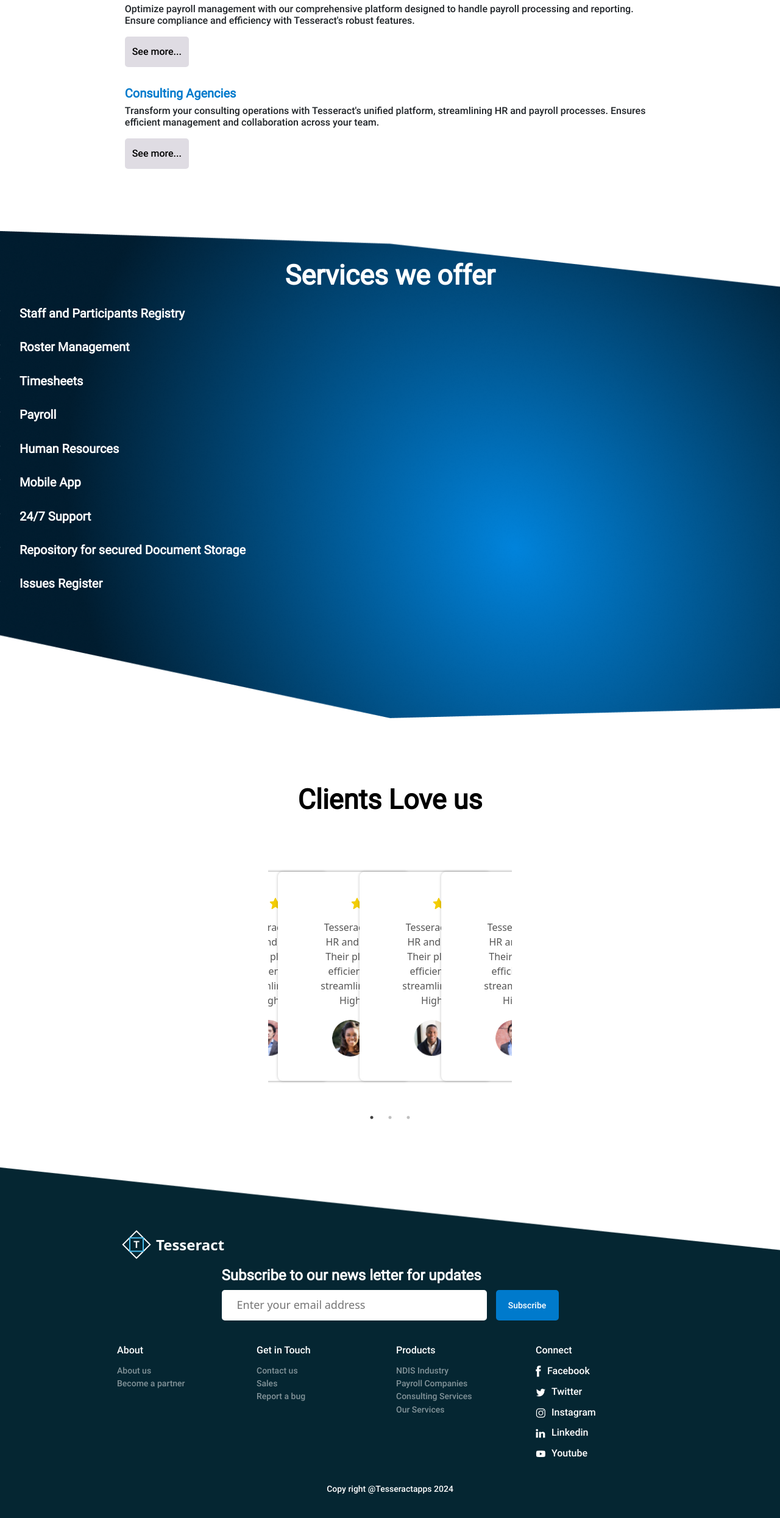
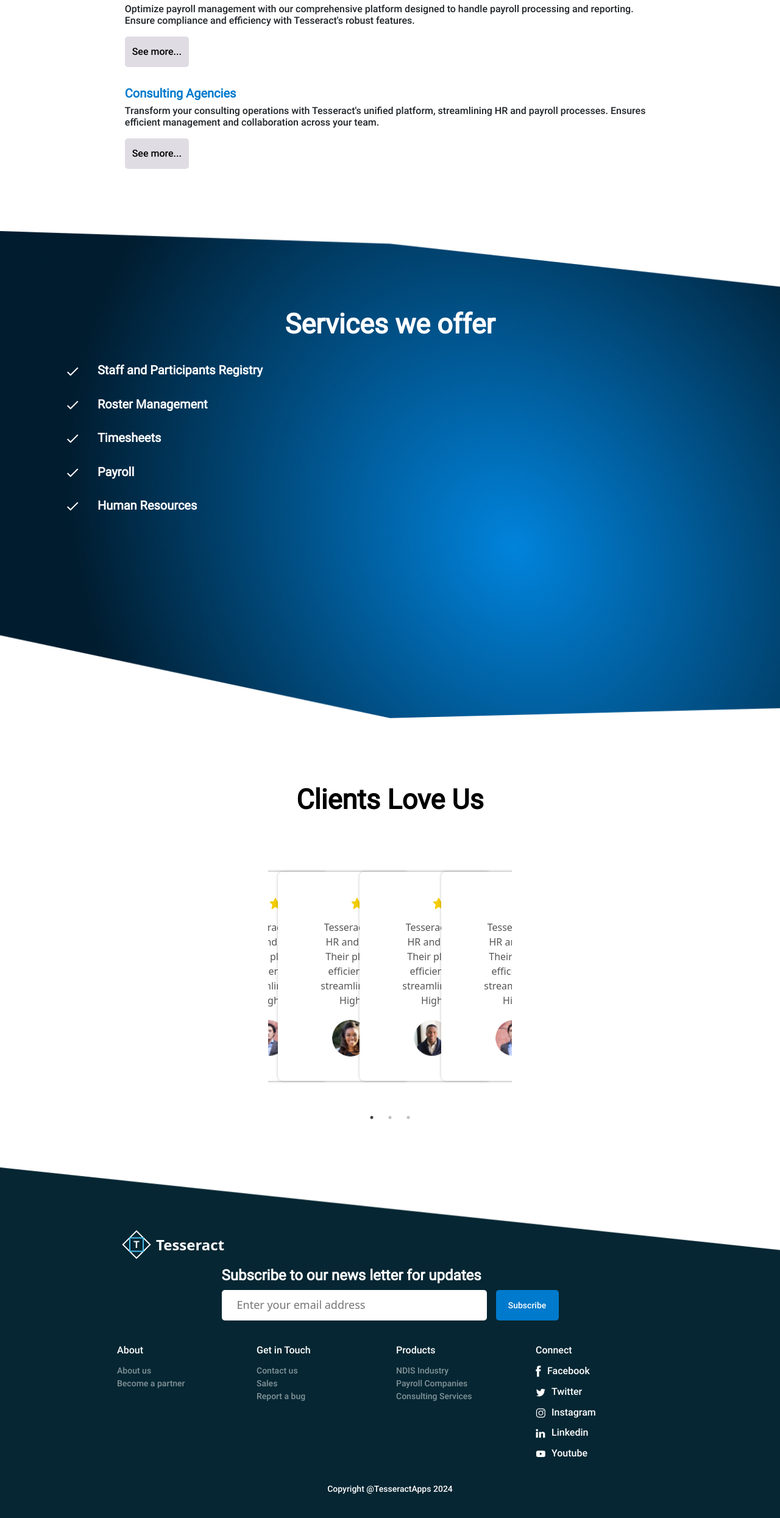
Before and after one commit to krishnakanthTM/tesseract, a React (Create React App) app: page / in a window 1280 px wide. Shown: the part 1396-3886 px from the top of the page at 61% size. Built offline with nearby package versions, Linux system fonts and the light colour scheme.

Commit message:
review suggestions

```diff
--- a/src/App/Components/Footer/Footer.jsx
+++ b/src/App/Components/Footer/Footer.jsx
@@ -59,7 +59,7 @@
           </div>
           <div className="footer-items" onClick={() => navigate("/Products/Payroll")}>Payroll Companies</div>
           <div className="footer-items" onClick={() => navigate("/Products/Consultancy")}>Consulting Services</div>
-          <div className="footer-items">Our Services</div>
+          {/* <div className="footer-items">Our Services</div> */}
         </div>
         <div className="footer-connect">
           <div className="footer-heading">Connect</div>
@@ -86,7 +86,7 @@
         </div>
       </div>
       <div className="footer-copyrights">
-        <p>Copy right @Tesseractapps 2024</p>
+        <p>Copyright @TesseractApps 2024</p>
       </div>
     </div>
   );
--- a/src/App/Pages/Home/HomePage.jsx
+++ b/src/App/Pages/Home/HomePage.jsx
@@ -120,7 +120,7 @@
       <div className="HomeServices">
         <img src={homeServiceBackground} alt="homeServiceBackground" className="HomeServices__background" />
           <h1>Services we offer</h1>
-        <div className="HomeServices__container">
+        {/* <div className="HomeServices__container"> */}
           <div className="HomeServices__content">
             <div className="HomeServices__column1">
             <div className="HomeServices__item">
@@ -143,7 +143,7 @@
                 <span><img src={vector} alt="tickMark" />&nbsp;&nbsp;&nbsp;</span>
                 Human Resources
             </div>
-            <div className="HomeServices__item">
+            {/* <div className="HomeServices__item">
                 <span><img src={vector} alt="tickMark" />&nbsp;&nbsp;&nbsp;</span>
                 Mobile App
             </div>
@@ -158,7 +158,7 @@
             <div className="HomeServices__item">
                 <span><img src={vector} alt="tickMark" />&nbsp;&nbsp;&nbsp;</span>
                 Issues Register
-            </div>
+            </div> */}
         </div>
         <div className="HomeServices__column2">
             <div className="HomeServices__item">
@@ -178,7 +178,7 @@
                 Issues Register
             </div>
         </div>
-    </div>
+    {/* </div> */}
         </div>
         {/* <img src={rectangleIpad1} alt="rectangleIpad1" className="rectangleIpad1" />
         <img src={rectangleIpad2} alt="rectangleIpad2" className="rectangleIpad2" />
@@ -191,7 +191,7 @@
       {/* Client Container */}
       <div className="HomeClients">
         <div className="HomeClients__header">
-          <h1>Clients Love us</h1>
+          <h1>Clients Love Us</h1>
           {/* <p>Problems trying to resolve the conflict between the two major realms of employment solutions.</p> */}
         </div>
         <div className="HomeClients__container">
--- a/src/App/Pages/Home/HomePage.scss
+++ b/src/App/Pages/Home/HomePage.scss
@@ -182,7 +182,7 @@
         font-weight: 700;
         line-height: 52.73px;
         text-align: center;
-        padding-top: 3rem;
+        padding-top: 8rem;
     }
 
     &__background {
@@ -204,8 +204,9 @@
         display: flex;
         justify-content: center;
         align-items: center;
-        /* height: 58vh; */
-        position: absolute;
+        height: 38vh;
+        //  height: 58vh;
+        //  position: absolute;
         padding: 0 20px;
     }
 
--- a/src/App/Pages/Pricing/Pricing.jsx
+++ b/src/App/Pages/Pricing/Pricing.jsx
@@ -17,10 +17,11 @@
       {/* Section-1 */}
       <div className="Pricing-Section-1">
         <div className="pricingHeading">
-          "The best price is not always the lowest price. It's the price
-          accompanied by the best value, service, and quality."
+          {/* "The best price is not always the lowest price. It's the price
+          accompanied by the best value, service, and quality." */}
+          "Choose the right plan for you... Get strated with the plan that suits you.."
         </div>
-        <div className="pricingText">
+        {/* <div className="pricingText">
           At Tesseract, we believe in transparent and competitive pricing. Our
           goal is to offer cost- effective solutions that meet your needs while
           ensuring the highest quality of service. We understand that every
@@ -29,7 +30,7 @@
           trust us to provide fair and clear pricing that aligns with the value
           we deliver. For detailed pricing information, please contact our team,
           and we'll be happy to assist you.
-        </div>
+        </div> */}
       </div>
 
       {/* Section-2 */}
--- a/src/App/Pages/Products/Consultancy/Consultancy.scss
+++ b/src/App/Pages/Products/Consultancy/Consultancy.scss
@@ -40,7 +40,7 @@
 
     &__text {
         margin: 20px 0;
-        // text-align: justify;
+        text-align: justify;
         font-family: 'Roboto-medium';
         font-size: 16px;
         font-weight: 400;
--- a/src/App/Pages/Products/NDIS_Industry/NDIS_Industry.scss
+++ b/src/App/Pages/Products/NDIS_Industry/NDIS_Industry.scss
@@ -40,8 +40,8 @@
 
     &__text {
         margin: 20px 0;
-        // text-align: justify;
-        font-family: Roboto;
+        text-align: justify;
+        font-family: Roboto-medium;
         font-size: 16px;
         font-weight: 400;
         line-height: 18.75px;
--- a/src/App/Pages/Products/Payroll/Payroll.scss
+++ b/src/App/Pages/Products/Payroll/Payroll.scss
@@ -40,7 +40,7 @@
 
     &__text {
         margin: 20px 0;
-        // text-align: justify;
+        text-align: justify;
         font-family: 'Roboto-medium';
         font-size: 16px;
         font-weight: 400;
```
